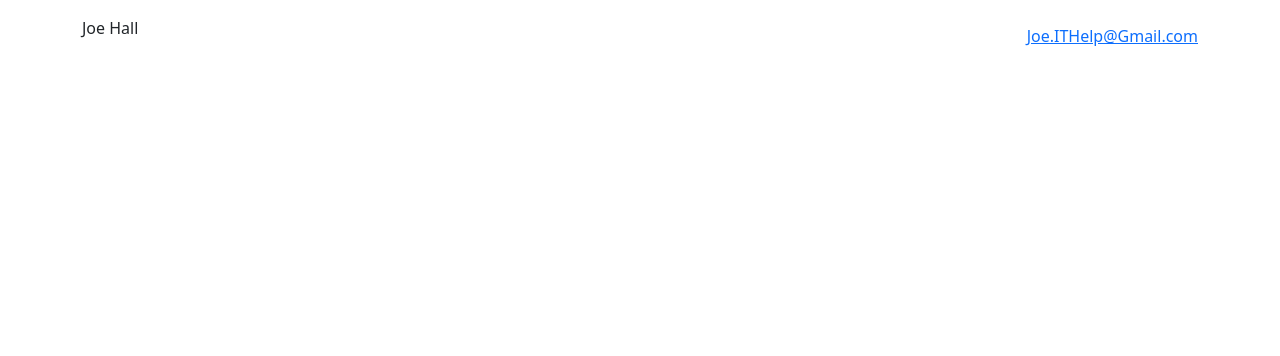
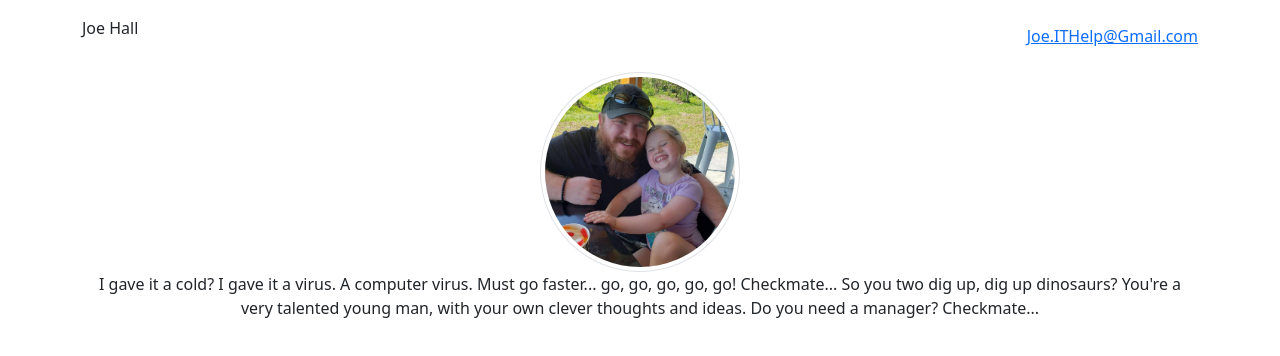
Before and after one commit to JoeHall81/Profile, a website: page index.html in a window 1280 px wide. Shown: the top 356 px of the page. Drawn offline with nearby package versions, Linux system fonts and the light colour scheme.

Commit message:
Start intro section

```diff
--- a/css/styles.scss
+++ b/css/styles.scss
@@ -1,3 +1,8 @@
+/* {
+    box-sizing: border-box;
+    border: 1px solid purple;
+}*/
+
 body {
     height: 2000px;
   }
@@ -14,3 +19,8 @@ body {
     -webkit-transition: all 1s ease-in-out;
     transition: all 1s ease-in-out;
 }
+
+#photoOfMe {
+    width: 200px;
+    border-radius: 50%;
+}
--- a/index.html
+++ b/index.html
@@ -27,7 +27,7 @@
         9. links to github, codepen
     -->
 
-    <nav class="navbar navbar-expand fixed-top navbg transition">
+    <nav class="navbar navbar-expand sticky-top navbg transition">
         <div class="container">
             <p class="navbar-text">Joe Hall</p>
             <span class="navbar-text ml-auto">
@@ -36,10 +36,11 @@
         </div>
     </nav>
 
-    <div id="introSection" class="container">
+    <div id="introSection" class="container d-flex flex-column align-items-center justify-content-center">
         <div class="row">
-            <div class="col">
-                <!--<p>I gave it a cold? I gave it a virus. A computer virus. Must go faster... go, go, go, go, go! Checkmate... So you two dig up, dig up dinosaurs? You're a very talented young man, with your own clever thoughts and ideas. Do you need a manager? Checkmate...</p>-->
+            <div class="col text-center">
+                <img src="images/DaughterAndI.jpg" alt="Picture of me with my daughter" id="photoOfMe" class="img-thumbnail" />
+                <p>I gave it a cold? I gave it a virus. A computer virus. Must go faster... go, go, go, go, go! Checkmate... So you two dig up, dig up dinosaurs? You're a very talented young man, with your own clever thoughts and ideas. Do you need a manager? Checkmate...</p>
             </div>
         </div>
     </div>
```
Also changed, not shown: css/styles.css, images/DaughterAndI.jpg (added).
